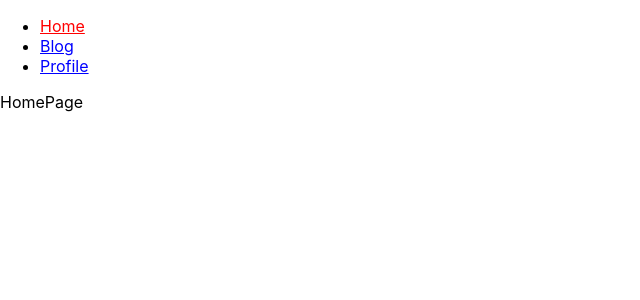
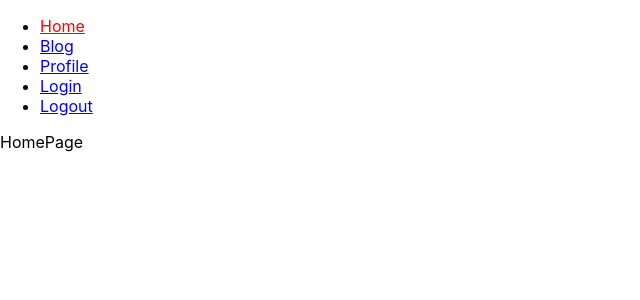
Before and after one commit to erickaltamirano07/curso-react-router-proyecto1, a React (Create React App) app: page / in a window 1280 px wide. Shown: the top 300 px of the page, without its empty margins (0-640 px from the left). Built offline with nearby package versions, Linux system fonts and the light colour scheme.

Commit message:
useAuth: login y logout
Clase 11

```diff
--- a/src/App.js
+++ b/src/App.js
@@ -1,20 +1,18 @@
 import { HashRouter, Route, Routes } from "react-router-dom";
+import { AuthProvider } from "./auth";
 import { HomePage } from "./HomePage";
 import { BlogPage } from "./BlogPage";
 import { ProfilePage } from "./ProfilePage";
 import { Menu } from "./Menu";
 import { BlogPost } from "./BlogPost";
-
-// /#/  --> HomePage
-// /#/blog   -->BlogPage
-// /#/profile  -->ProfilePage
-// /#/lalalal  -> NotFound
-// /blog, /lalala  --> Home
+import { LoginPage } from "./LoginPage";
+import { LogoutPage } from "./LogoutPage";
 
 function App() {
   return (
     <>
       <HashRouter>
+        <AuthProvider>
           <Menu />
           <Routes>
             <Route path="/" element={<HomePage />} />
@@ -22,10 +20,13 @@
             <Route path="/blog" element={<BlogPage />}>
               <Route path=":slug" element={<BlogPost />} />
             </Route>
+            <Route path="/login" element={<LoginPage />} />
+            <Route path="/logout" element={<LogoutPage />} />
 
             <Route path="/profile" element={<ProfilePage />} />
             <Route path="*" element={<p>Not found</p>} />
           </Routes>
+        </AuthProvider>
       </HashRouter>
     </>
   );
--- /dev/null
+++ b/src/LoginPage.js
@@ -0,0 +1,26 @@
+import React from "react";
+import { useAuth } from "./auth";
+
+function LoginPage() {
+  const auth = useAuth();
+  const [username, setUsername] = React.useState("");
+
+  const login = (e) => {
+    e.preventDefault();
+    auth.login({ username });
+  };
+  return (
+    <>
+      <h1>Login</h1>
+
+      <form onSubmit={login}>
+        <label>Escribe tu nombre de usuario</label>
+        <input value={username} onChange={(e) => setUsername(e.target.value)} />
+
+        <button type="submit">Entrar</button>
+      </form>
+    </>
+  );
+}
+
+export { LoginPage };
--- /dev/null
+++ b/src/LogoutPage.js
@@ -0,0 +1,23 @@
+import React from "react";
+import { useAuth } from "./auth";
+
+function LogoutPage() {
+  const auth = useAuth();
+  const logout = (e) => {
+    e.preventDefault();
+    auth.logout();
+  };
+  return (
+    <>
+      <h1>Logout</h1>
+
+      <form onSubmit={logout}>
+        <label>Seguro de que quieres salir?</label>
+
+        <button type="submit">Salir</button>
+      </form>
+    </>
+  );
+}
+
+export { LogoutPage };
--- a/src/Menu.js
+++ b/src/Menu.js
@@ -33,5 +33,13 @@
   to: "/profile",
   text: "Profile",
 });
+routes.push({
+  to: "/login",
+  text: "Login",
+});
+routes.push({
+  to: "/logout",
+  text: "Logout",
+});
 
 export { Menu };
--- a/src/ProfilePage.js
+++ b/src/ProfilePage.js
@@ -1,7 +1,14 @@
 import React from "react";
+import { useAuth } from "./auth";
 
 function ProfilePage() {
-  return <p>ProfilePage</p>;
+  const auth = useAuth();
+  return (
+    <>
+      <p>ProfilePage</p>
+      <h1>{auth.user.username}</h1>
+    </>
+  );
 }
 
 export { ProfilePage };
--- /dev/null
+++ b/src/auth.js
@@ -0,0 +1,29 @@
+import React from "react";
+import { useNavigate } from "react-router-dom";
+
+const AuthContext = React.createContext();
+
+function AuthProvider({ children }) {
+  const navigate = useNavigate();
+  const [user, setUser] = React.useState(null);
+
+  const login = ({ username }) => {
+    setUser({ username });
+    navigate("/profile");
+  };
+  const logout = () => {
+    setUser(null);
+    navigate("/");
+  };
+
+  const auth = { user, login, logout };
+
+  return <AuthContext.Provider value={auth}>{children}</AuthContext.Provider>;
+}
+
+function useAuth() {
+  const auth = React.useContext(AuthContext);
+  return auth;
+}
+
+export { AuthProvider, useAuth };
```
Lines whose indentation alone changed are shown as unchanged.
